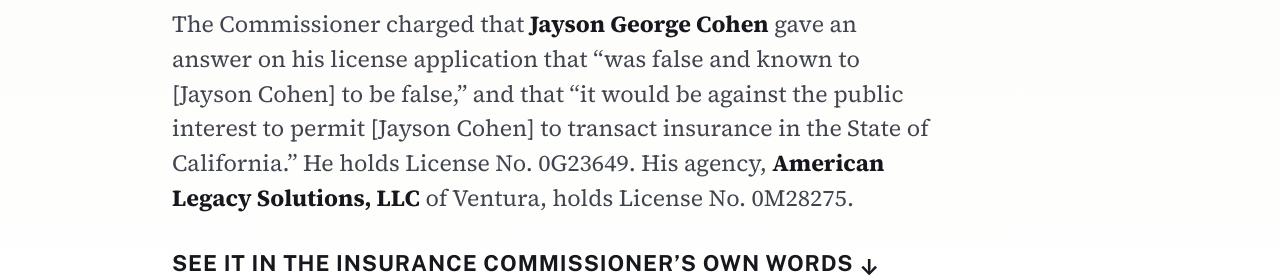
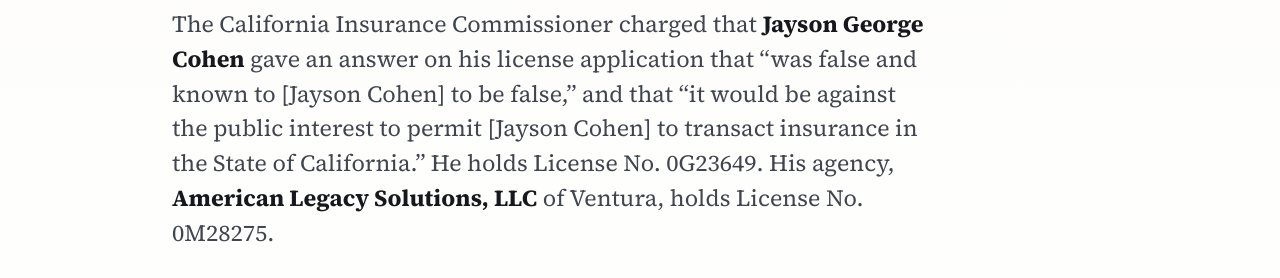
Before and after one commit to martin57290-png/Jayson-Cohen-, a plain HTML site: page index.html in a window 1280 px wide. Shown: the part 524-802 px from the top of the page. Drawn offline with nearby package versions, Linux system fonts and the light colour scheme.

Commit message:
Open the lead paragraph with 'The California Insurance Commissioner charged'
Co-Authored-By: Claude Fable 5.2 <noreply@anthropic.com>
Claude-Session: https://claude.ai/code/session_013tozXsfprD3eCEKsVFFRva

```diff
--- a/index.html
+++ b/index.html
@@ -25,7 +25,7 @@
   <div class="wide">
     <p class="kicker">The California Insurance Commissioner, on insurance agent Jayson George Cohen</p>
     <h1 class="bigq">&ldquo;[Jayson&nbsp;Cohen] is <span class="mark">lacking in integrity</span>.&rdquo;</h1>
-    <p class="dek">The Commissioner charged that <strong>Jayson George Cohen</strong> gave an answer on his license application that <q>was false and known to [Jayson&nbsp;Cohen] to be false,</q> and that <q>it would be against the public interest to permit [Jayson&nbsp;Cohen] to transact insurance in the State of California.</q> He holds License No. 0G23649. His agency, <strong>American Legacy Solutions, LLC</strong> of Ventura, holds License No. 0M28275.</p>
+    <p class="dek">The California Insurance Commissioner charged that <strong>Jayson George Cohen</strong> gave an answer on his license application that <q>was false and known to [Jayson&nbsp;Cohen] to be false,</q> and that <q>it would be against the public interest to permit [Jayson&nbsp;Cohen] to transact insurance in the State of California.</q> He holds License No. 0G23649. His agency, <strong>American Legacy Solutions, LLC</strong> of Ventura, holds License No. 0M28275.</p>
     <p class="scrollcue"><a href="#film">See it in the Insurance Commissioner&rsquo;s own words <span aria-hidden="true">&darr;</span></a></p>
   </div>
 </div>
```
